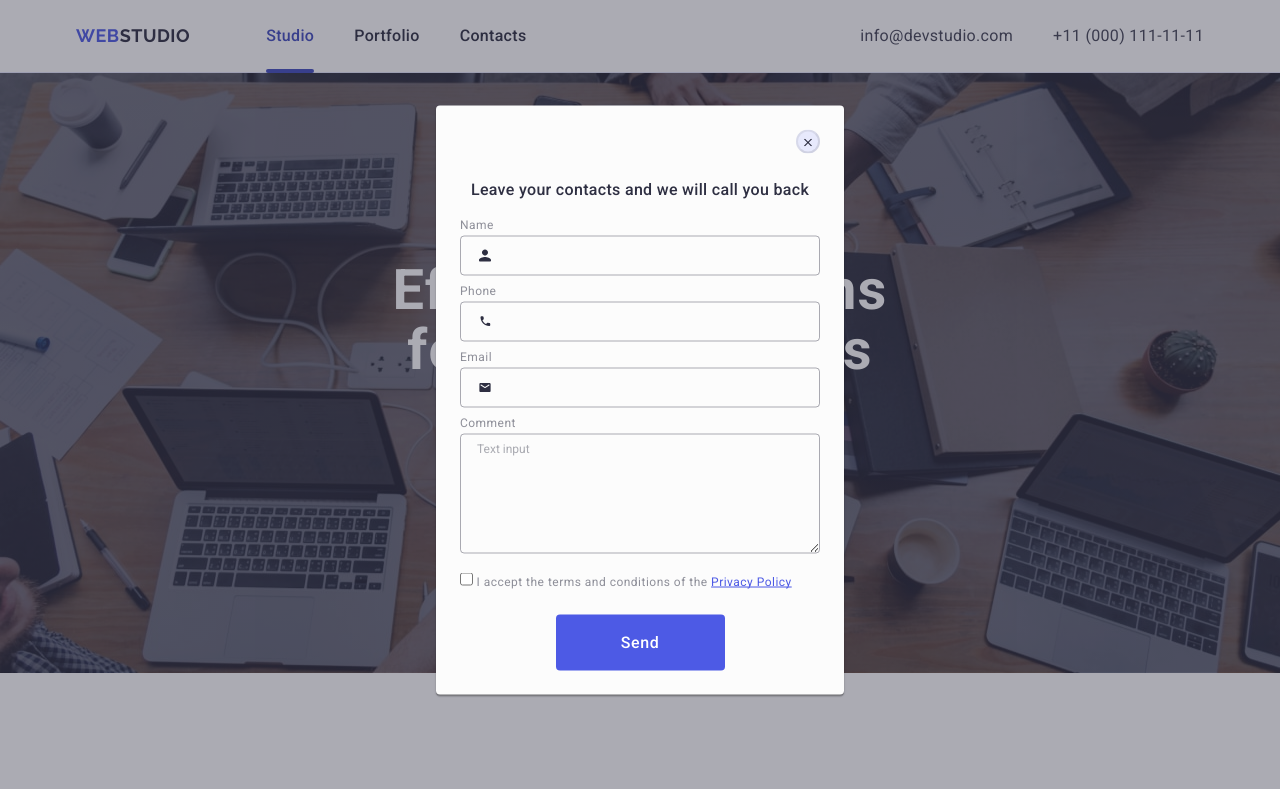
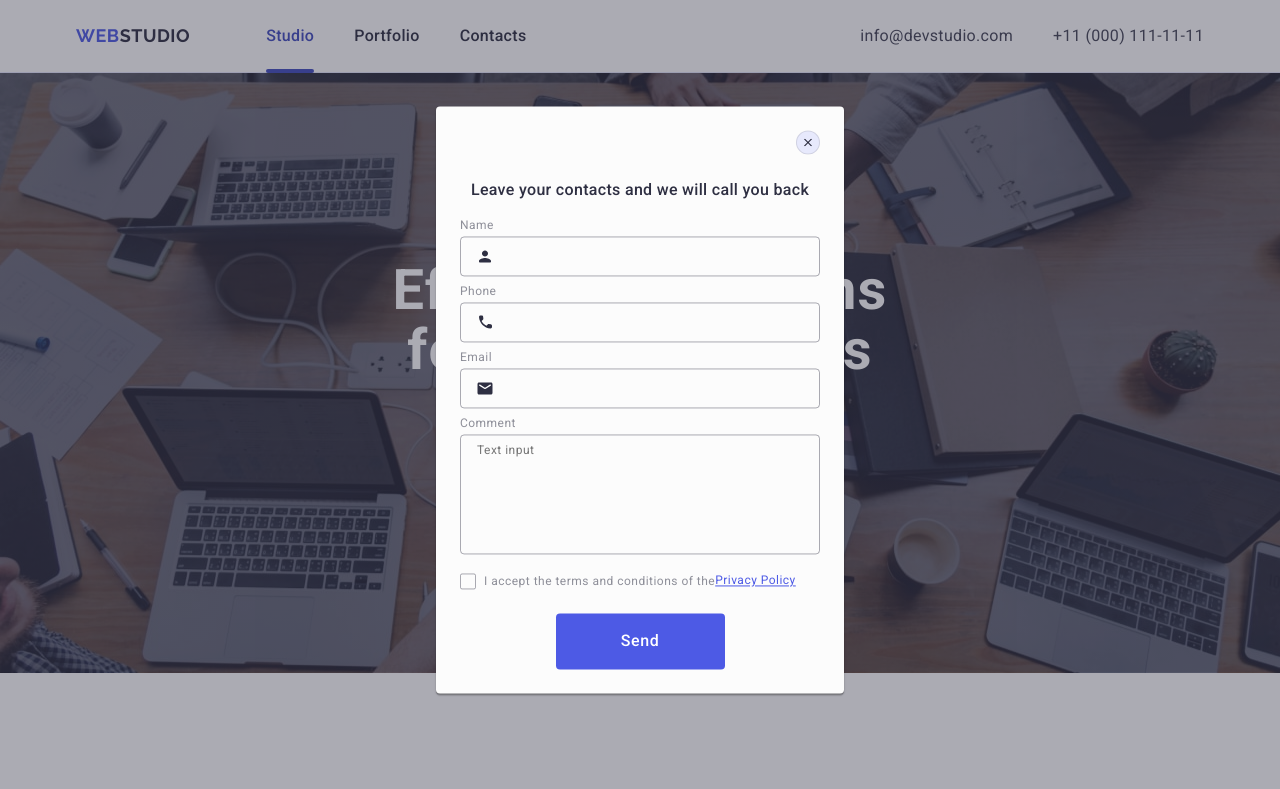
Before and after one commit to DarkLordSith/goit-markup-hw-05, a plain HTML site: page index.html in a window 1280 px wide. Both pictures are taken after a click on the button "Order Service". Shown: the top 789 px of the page. Drawn offline with nearby package versions, Linux system fonts and the light colour scheme.

Commit message:
fix bugs

```diff
--- a/css/style.css
+++ b/css/style.css
@@ -565,11 +565,17 @@ img {
   background-color: #4d5ae5;
   border: none;
   border-radius: 4px;
+  transition: background-color 250ms cubic-bezier(0.4, 0, 0.2, 1);
 }
 
 .subscribe-btn-icon {
   margin-left: 16px;
   fill: #fff;
+}
+
+.footer-subscribe-btn:hover,
+.footer-subscribe-btn:focus {
+  background-color: #31d0aa;
 }
 
 /* ------------------------------------ */
@@ -617,24 +623,36 @@ img {
 }
 
 .modal-close-btn {
+  display: flex;
+  align-items: center;
+  justify-content: center;
+  width: 24px;
+  height: 24px;
   position: absolute;
   top: 24px;
   right: 24px;
-  display: block;
   background-color: #e7e9fc;
   border-color: rgba(0, 0, 0, 0.1);
-  border-radius: 100%;
+  border: 1px solid rgba(0, 0, 0, 0.1);
+  padding: 0;
+  cursor: pointer;
+  border-radius: 50%;
   fill: #2e2f42;
-  transition: background-color 250ms cubic-bezier(0.4, 0, 0.2, 1);
+  transition: background-color 250ms cubic-bezier(0.4, 0, 0.2, 1),
+    border 250ms cubic-bezier(0.4, 0, 0.2, 1);
 }
 
 .modal-close-btn:hover,
 .modal-close-btn:focus {
   border-radius: 100%;
   fill: white;
-  /* border: none; */
+  border: none;
   background-color: #404bbf;
-  transition: background-color 250ms cubic-bezier(0.4, 0, 0.2, 1);
+  /* transition: background-color 250ms cubic-bezier(0.4, 0, 0.2, 1); */
+}
+
+.close-btn {
+  transition: fill 250ms cubic-bezier(0.4, 0, 0.2, 1);
 }
 
 .modal-title {
@@ -654,8 +672,13 @@ img {
   color: #8e8f99;
 }
 
+.modal-label {
+  line-height: 1.17;
+  display: block;
+  margin-bottom: 4px;
+}
+
 .modal-field-wrap {
-  margin-top: 4px;
 }
 
 .modal-input {
@@ -669,14 +692,27 @@ img {
   color: #1e1823;
   font-size: 12px;
   outline: transparent;
+  transition: border-color 250ms cubic-bezier(0.4, 0, 0.2, 1);
 }
 
 .text-input {
+  width: 100%;
   height: 120px;
+  font-size: 12px;
+  line-height: 1.16667;
+  letter-spacing: 0.04em;
+  color: rgba(46, 47, 66, 0.4);
+  border: 1px solid rgba(46, 47, 66, 0.4);
+  border-radius: 4px;
+  background-color: transparent;
+  outline: transparent;
+  resize: none;
   padding: 8px 16px;
+  transition: border-color 250ms cubic-bezier(0.4, 0, 0.2, 1);
 }
 
-.modal-input:focus {
+.modal-input:focus,
+.text-input:focus {
   border-color: #4d5ae5;
 }
 
@@ -700,11 +736,22 @@ img {
   left: 16px;
   top: 50%;
   transform: translateY(-50%);
+  transition: fill 250ms cubic-bezier(0.4, 0, 0.2, 1);
 }
 
 .modal-checkbox {
   padding-top: 8px;
   margin-bottom: 24px;
+}
+
+.privacy-text {
+  font-size: 12px;
+  line-height: 1.16667;
+  letter-spacing: 0.04em;
+  color: #8e8f99;
+  display: flex;
+  justify-content: left;
+  align-items: center;
 }
 
 .privacy-title {
@@ -714,9 +761,28 @@ img {
   color: #8e8f99;
 }
 
-.privacy-link {
+.privacy-text .privacy-link {
   line-height: 1.33333;
   text-decoration: underline;
-  text-decoration-skip-ink: none;
+  /* text-decoration-skip-ink: none; */
   color: #4d5ae5;
 }
+
+.modal-checkbox-icon {
+  width: 16px;
+  height: 16px;
+  border: 1px solid rgba(46, 47, 66, 0.4);
+  border-radius: 2px;
+  transition: background-color 250ms cubic-bezier(0.4, 0, 0.2, 1),
+    border 250ms cubic-bezier(0.4, 0, 0.2, 1),
+    fill 250ms cubic-bezier(0.4, 0, 0.2, 1);
+  display: inline-flex;
+  fill: transparent;
+  margin-right: 8px;
+}
+
+.privacy-text:checked + modal-checkbox-icon {
+  background-color: #404bbf;
+  border: none;
+  fill: #f4f4fd;
+}
--- a/index.html
+++ b/index.html
@@ -503,7 +503,7 @@
         <p class="modal-title">Leave your contacts and we will call you back</p>
         <form>
           <div class="modal-field">
-            <label for="user-name">Name</label>
+            <label for="user-name" class="modal-label">Name</label>
             <div class="modal-field-wrap">
               <input
                 type="text"
@@ -513,13 +513,13 @@
                 minlength="2"
                 id="user-name"
               />
-              <svg class="modal-icon" width="18" height="18">
+              <svg class="modal-icon" width="18" height="24">
                 <use href="./images/icons.svg#icon-person"></use>
               </svg>
             </div>
           </div>
           <div class="modal-field">
-            <label for="user-phone">Phone</label>
+            <label for="user-phone" class="modal-label">Phone</label>
             <div class="modal-field-wrap">
               <input
                 type="tel"
@@ -528,13 +528,13 @@
                 required
                 id="user-phone"
               />
-              <svg class="modal-icon" width="18" height="18">
+              <svg class="modal-icon" width="18" height="24">
                 <use href="./images/icons.svg#icon-phone"></use>
               </svg>
             </div>
           </div>
           <div class="modal-field">
-            <label for="user-email">Email</label>
+            <label for="user-email" class="modal-label">Email</label>
             <div class="modal-field-wrap">
               <input
                 type="email"
@@ -543,30 +543,37 @@
                 required
                 id="user-email"
               />
-              <svg class="modal-icon" width="18" height="18">
+              <svg class="modal-icon" width="18" height="24">
                 <use href="./images/icons.svg#icon-email"></use>
               </svg>
             </div>
           </div>
           <div class="modal-field">
-            <label for="user-comment">Comment</label>
-            <div class="modal-field-wrap">
-              <textarea
-                class="modal-input text-input"
-                name="user-comment"
-                placeholder="Text input"
-                id="user-comment"
-              ></textarea>
-            </div>
+            <label for="user-comment" class="modal-label">Comment</label>
+            <!-- <div class="modal-field-wrap"> -->
+            <textarea
+              class="text-input"
+              name="user-comment"
+              placeholder="Text input"
+              id="user-comment"
+            ></textarea>
+            <!-- </div> -->
           </div>
           <div class="modal-field modal-checkbox">
-            <input type="checkbox" id="terms" name="terms" required />
-            <label for="terms"
+            <input
+              type="checkbox"
+              name="user-privacy"
+              id="user-privacy"
+              value="true"
+              class="privacy-checkbox visually-hidden"
+            />
+            <label for="user-privacy" class="privacy-text"
+              ><span class="modal-checkbox-icon"
+                ><svg class="checkbox-icon" width="10" height="8">
+                  <use href="./images/icons.svg#icon-check"></use></svg></span
               >I accept the terms and conditions of the
-              <span class="privacy-title"
-                ><a href="./" class="privacy-link"> Privacy Policy</a></span
-              ></label
-            >
+              <a href="./" class="privacy-link"> Privacy Policy</a>
+            </label>
           </div>
           <button type="submit" class="send-btn hero-btn">Send</button>
         </form>
```
